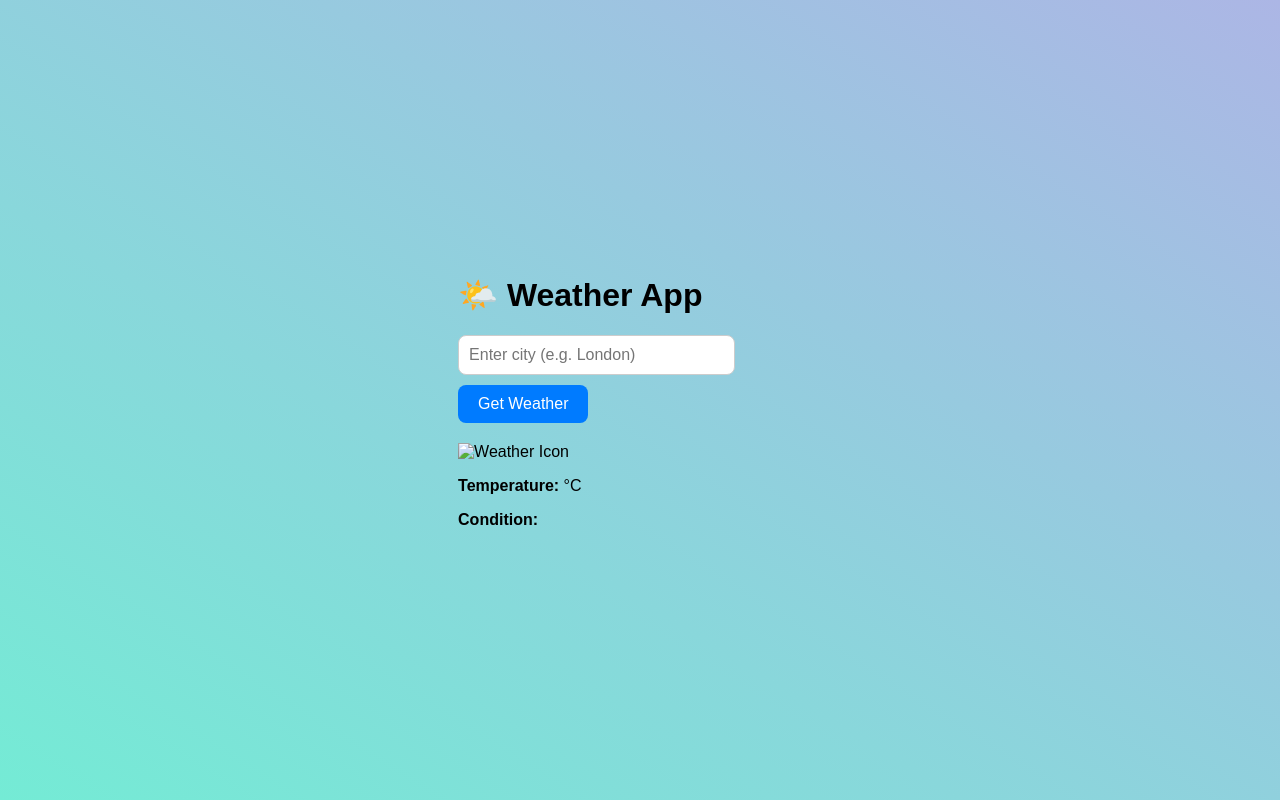
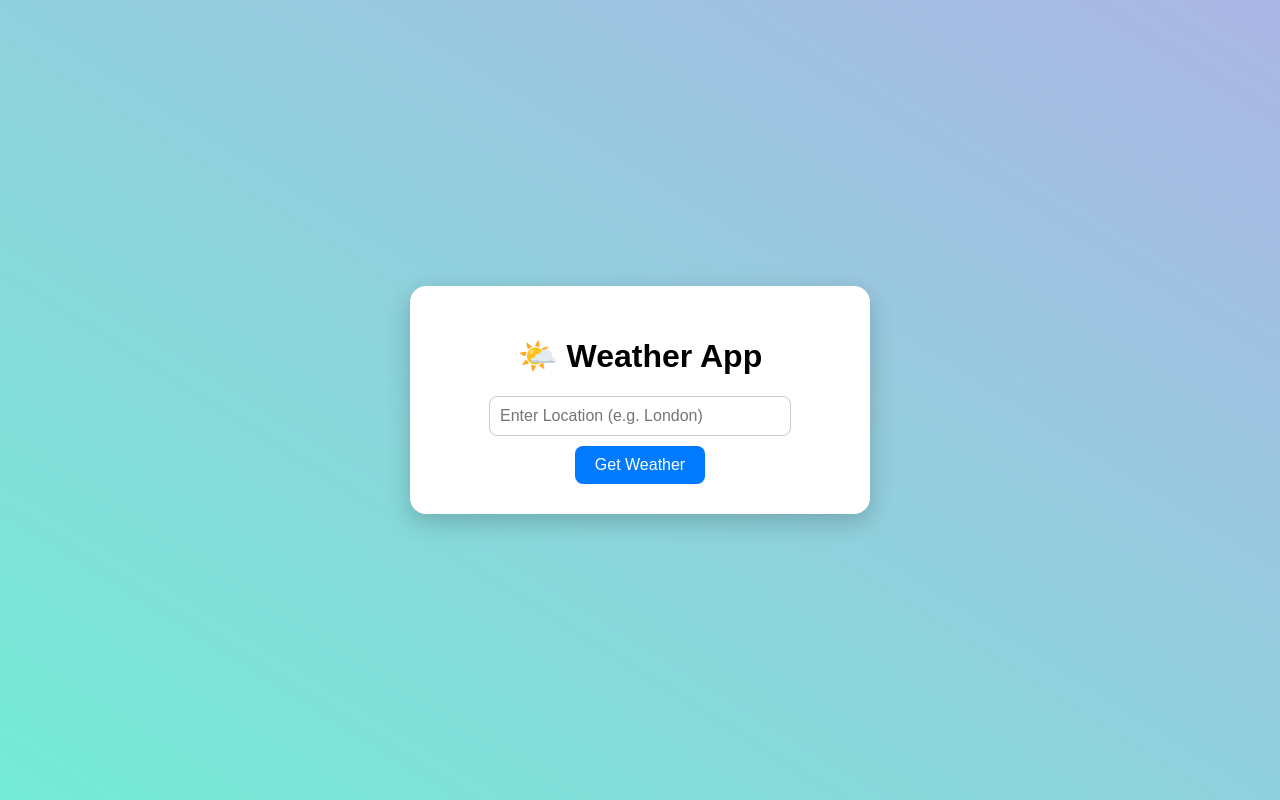
Before and after one commit to 2004Yogesh/WeatherSnap, a plain HTML site: page index.html in a window 1280 px wide. Drawn offline with Linux system fonts and the light colour scheme.

Commit message:
Update index.html

```diff
--- a/index.html
+++ b/index.html
@@ -2,24 +2,25 @@
 <html lang="en">
 <head>
   <meta charset="UTF-8" />
-  <meta name="viewport" content="width=device-width, initial-scale=1.0"/>
+  <meta name="viewport" content="width=device-width, initial-scale=1" />
   <title>Weather App</title>
   <link rel="stylesheet" href="style.css" />
 </head>
 <body>
-  <div class="container">
+  <div class="weather-container">
     <h1>🌤️ Weather App</h1>
     <form id="weatherForm">
-      <input type="text" id="locationInput" placeholder="Enter city (e.g. London)" required />
+      <input type="text" id="locationInput" placeholder="Enter Location (e.g. London)" required />
       <button type="submit">Get Weather</button>
     </form>
-    <div id="result" class="hidden">
+    <div id="weatherResult" class="weather-card hidden">
       <h2 id="cityName"></h2>
-      <img id="icon" src="" alt="Weather Icon" />
-      <p><strong>Temperature:</strong> <span id="temperature"></span> °C</p>
+      <img id="weatherIcon" src="" alt="Weather Icon" />
+      <p><strong>Temperature:</strong> <span id="temperature"></span>°C</p>
       <p><strong>Condition:</strong> <span id="condition"></span></p>
     </div>
   </div>
+
   <script src="script.js"></script>
 </body>
 </html>
```
